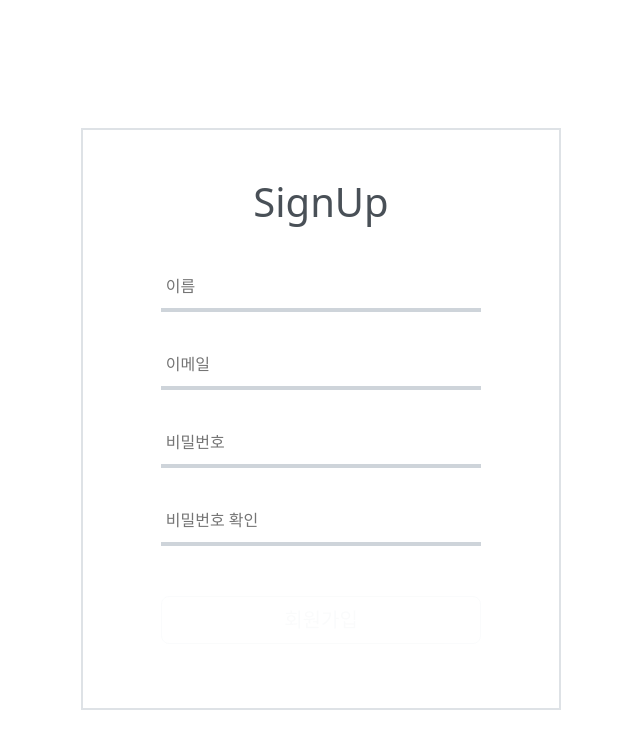
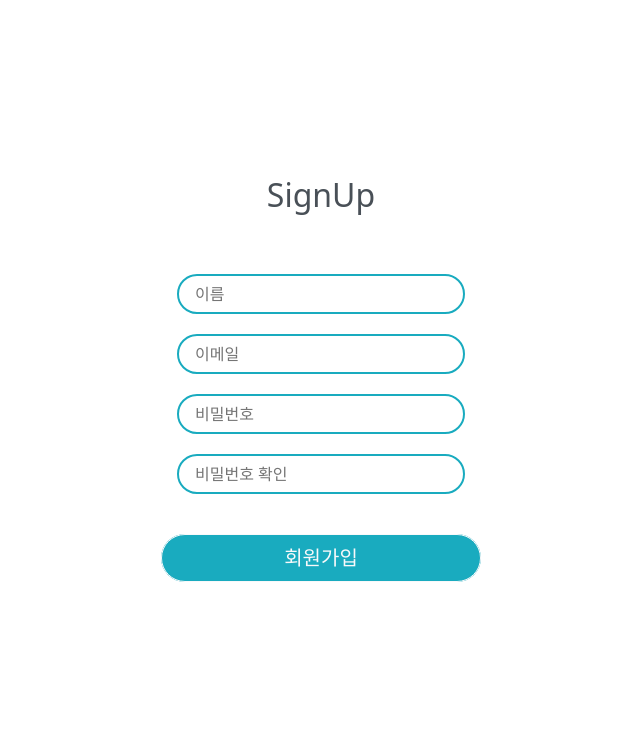
Before and after one commit to HamBab/hambab-client, a React (Create React App) app: page /signup in a window 1280 px wide. Shown: the top 748 px of the page, without its empty margins (319-959 px from the left). Built offline with nearby package versions, Linux system fonts and the light colour scheme.

Commit message:
style: 로그인, 회원가입 페이지 스타일 추가

```diff
--- a/src/components/Login.js
+++ b/src/components/Login.js
@@ -10,6 +10,7 @@ import {
 import Button from "react-bootstrap/Button";
 
 const Login = () => {
+	const [mode, setMode] = useState('LOGIN');
 	const [username, setUsername] = useState("");
 	const [password, setPassword] = useState("");
 
@@ -45,7 +46,7 @@ const Login = () => {
 
 	return (
 		<LoginSection>
-			<h1>LOGIN</h1>
+			<h2>LOGIN</h2>
 			<input
 				type="text"
 				size={20}
@@ -67,7 +68,7 @@ const Login = () => {
 			/>
 			<ButtonDiv className="d-grid gap-2">
 				{password.length === 0 ? (
-					<Button variant="outline-light" size="lg" disabled>
+					<Button variant="outline-light" size="lg">
 						로그인
 					</Button>
 				) : (
--- a/src/components/Signup.js
+++ b/src/components/Signup.js
@@ -1,4 +1,5 @@
 import React, { useState } from "react";
+
 // import axios from "axios";
 import { SignupSection, ButtonDiv } from "./styledComponent";
 import Button from "react-bootstrap/Button";
@@ -46,7 +47,7 @@ const Signup = () => {
 
 	return (
 		<SignupSection>
-			<h1>SignUp</h1>
+			<h2>SignUp</h2>
 			<form>
 				<div>
 					<input
@@ -90,10 +91,10 @@ const Signup = () => {
 				</div>
 				<ButtonDiv className="d-grid gap-2">
 					{confirmPassword.length === 0 ||
-					name.length === 0 ||
-					password.length === 0 ||
-					email.length === 0 ? (
-						<Button variant="outline-light" size="lg" disabled>
+						name.length === 0 ||
+						password.length === 0 ||
+						email.length === 0 ? (
+						<Button variant="outline-light" size="lg">
 							회원가입
 						</Button>
 					) : (
--- a/src/components/styledComponent.js
+++ b/src/components/styledComponent.js
@@ -10,15 +10,31 @@ export const SearchForm = styled.div`
 	input {
 		border: none;
 		color: #818087;
+		margin-top:30px;
+		padding: 10px 5px 10px 5px;
 	}
+	#search {
+		color: white;
+		background-color: #19abbf;
+		margin-top: 10px;
+		padding: 5px 0 5px 0;
+
+	}
+	justify-content: center;
+	align-item: center;
+	display: grid;
+	flex-direction: row;
+	margin: 0px auto;
+	padding-top: 10rem;
 `;
 
 export const MainSection = styled.div`
 	background-color: rgba(229, 229, 229, 1);
 	padding-bottom: 10rem;
+	justify-contents: center;
 `;
 export const MenuDiv = styled.div`
-	margin-top: 20rem;
+	margin-top: 17rem;
 `;
 
 export const CategoryItem = styled.div`
@@ -158,27 +174,38 @@ export const PagingSection = styled.div`
 
 // login
 export const LoginSection = styled.div`
-	// background-color: red;
-	border: 2px solid #dee2e6;
-	width: 30rem;
+	background-color: #ffffff;
+	border-radius: 10px;
+	width: 35rem;
 	padding-top: 3rem;
 	padding-bottom: 4rem;
 	margin: 0 auto;
 	text-align: center;
 	margin-top: 8rem;
+	box-shadow: 0 5px 18px -7px rgba(0,0,0,0.2);
 
 	input {
-		width: 20rem;
-		height: 3rem;
-		border-width: 0px 0px 4px 0px;
-		border-color: #ced4da;
+		width: 18rem;
+		height: 2.5rem;
+		border: 2px solid #19abbf;
+		border-radius: 20px;
 		background-color: transparent;
-		margin-top: 30px;
-		padding-left: 0.3rem;
+		margin-top: 20px;
+		padding-left: 1rem;
+		content: "f0e0";
+		font-family: "Font Awesome 5 Free";
 	}
-
-	h1 {
+	h2 {
 		color: #495057;
+		padding-bottom: 2rem;
+	}
+	button {
+		border-radius: 100px;
+		&:hover {
+			box-shadow: 0 0 0 2px #19abbf inset;
+			color: #19abbf;
+			border-radius: 100px;
+		}
 	}
 `;
 
@@ -193,7 +220,11 @@ export const LoginText = styled.h1`
 export const ButtonDiv = styled.div`
 	width: 20rem;
 	margin: 0 auto;
-	margin-top: 50px;
+	margin-top: 40px;
+	background-color: #19abbf;
+	color: #ffffff;
+	border; none;
+	border-radius: 100px;
 `;
 
 export const SignupButton = styled.div`
@@ -204,26 +235,38 @@ export const SignupButton = styled.div`
 
 // signup
 export const SignupSection = styled.div`
-	border: 2px solid #dee2e6;
-	width: 30rem;
+
+	background-color: #ffffff;
+	border-radius: 10px;
+	width: 35rem;
 	padding-top: 3rem;
 	padding-bottom: 4rem;
 	margin: 0 auto;
 	text-align: center;
 	margin-top: 8rem;
+	box-shadow: 0 5px 18px -7px rgba(0,0,0,0.2)
+
 	margin-bottom: 8rem;
 
 	input {
-		width: 20rem;
-		height: 3rem;
-		border-width: 0px 0px 4px 0px;
-		border-color: #ced4da;
+		width: 18rem;
+		height: 2.5rem;
+		border: 2px solid #19abbf;
+		border-radius: 20px;
 		background-color: transparent;
-		margin-top: 30px;
-		padding-left: 0.3rem;
+		margin-top: 20px;
+		padding-left: 1rem;
 	}
-
-	h1 {
+	h2 {
 		color: #495057;
+		padding-bottom: 2rem;
+	}
+	button {
+		border-radius: 100px;
+		&:hover {
+			box-shadow: 0 0 0 2px #19abbf inset;
+			color: #19abbf;
+			border-radius: 100px;
+		}
 	}
 `;
```
